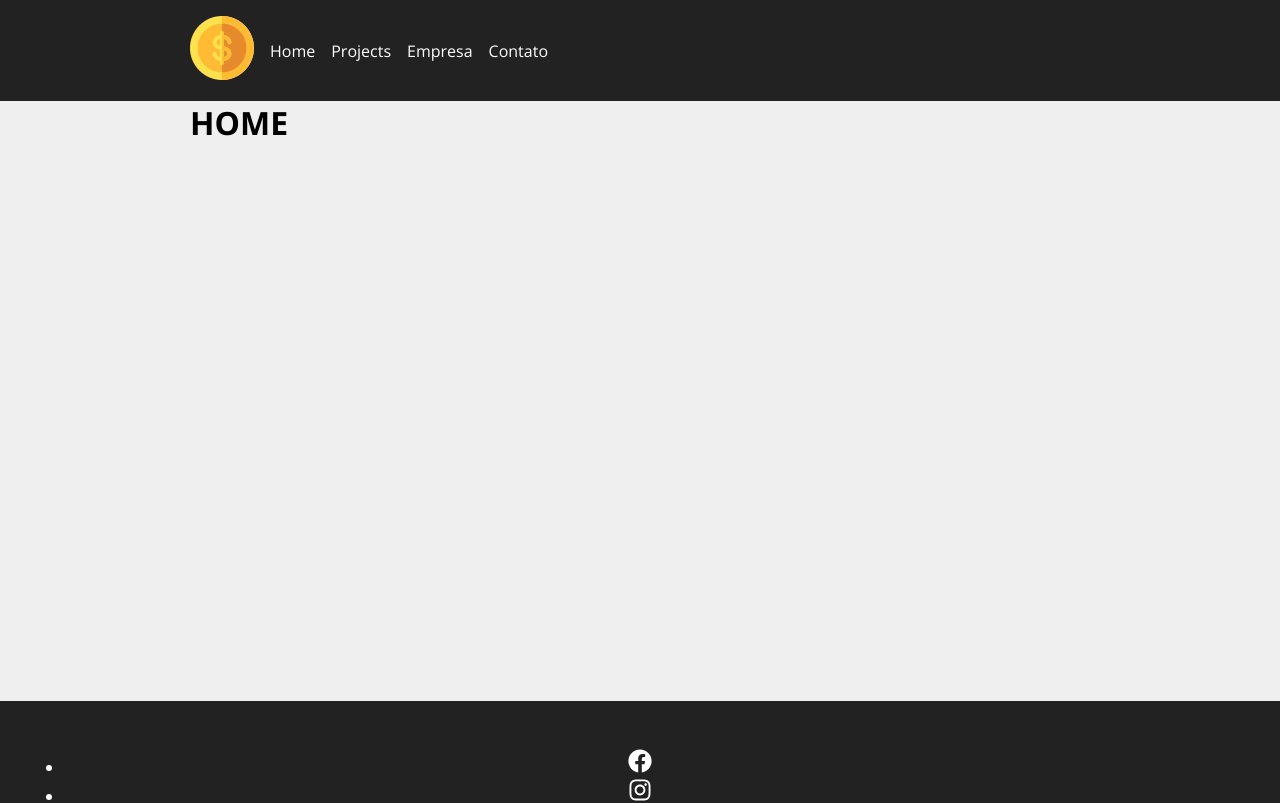
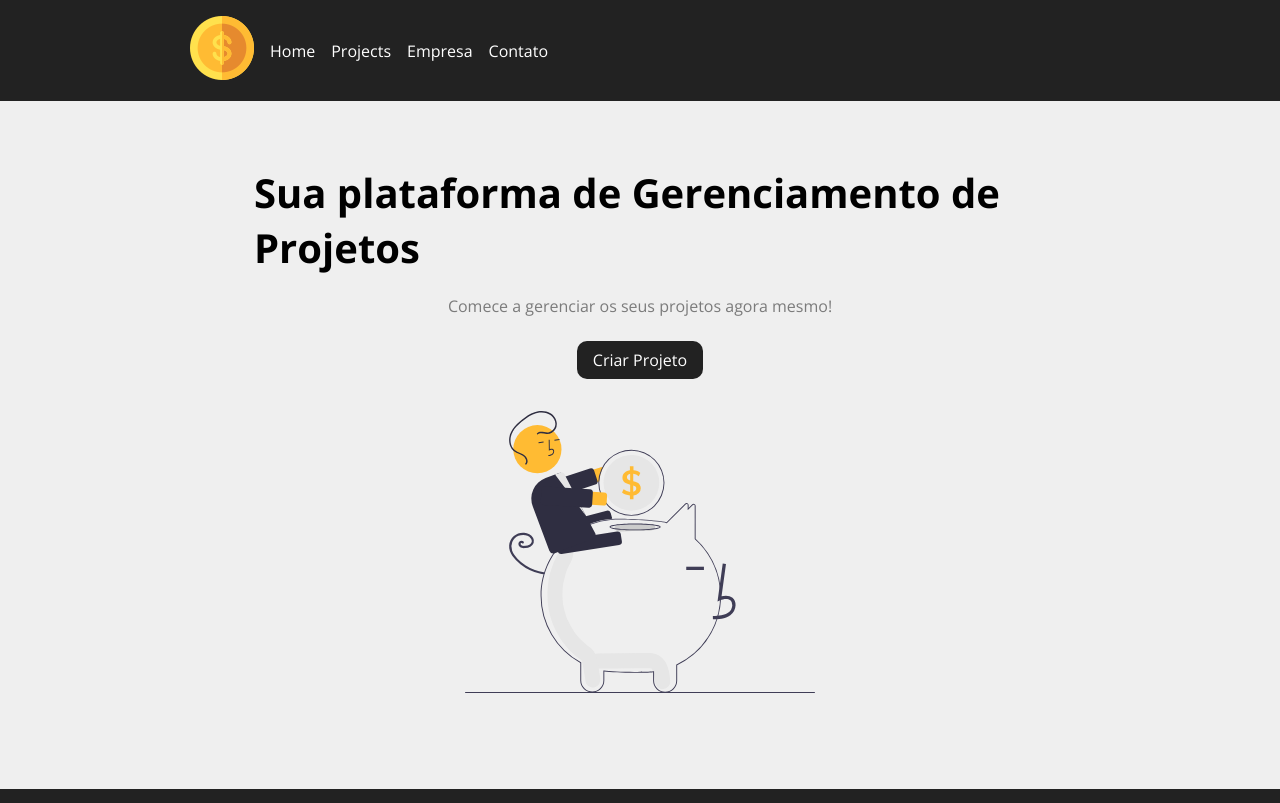
Before and after one commit to aldo-pereira22/gerenciamento-de-projetos, a React (Create React App) app: page / in a window 1280 px wide. Shown: the top 803 px of the page. Built offline with nearby package versions, Linux system fonts and the light colour scheme.

Commit message:
Página Home

```diff
--- a/src/App.jsx
+++ b/src/App.jsx
@@ -17,8 +17,7 @@
           <Route path="/" element={<Home />} />
           <Route path="/company" element={<Company />} />
           <Route path="/contact" element={<Contact />} />
-          <Route path="/projects" element={<Projects />} />
-
+          <Route path="/newprojects" element={<Projects />} />
         </Routes>
 
       </Container>
--- /dev/null
+++ b/src/components/layouts/LinkButton.jsx
@@ -0,0 +1,12 @@
+import { Link } from 'react-router-dom'
+import styles from './LinkButton.module.css'
+
+function LinkButton({to, text}) {
+    return (
+        <Link className={styles.btn} to={to} >
+            {text}
+        </Link>
+    )
+}
+
+export default LinkButton
--- /dev/null
+++ b/src/components/layouts/LinkButton.module.css
@@ -0,0 +1,13 @@
+.btn {
+    background-color: #222;
+    color: #FFF;
+    padding: 0.5em 1em;
+    text-decoration: none;
+    transition: 0.5s;
+    border-radius: 10px;
+}
+
+.btn:hover{
+    color: #FFBB33;
+
+}
--- a/src/components/layouts/NavBar.jsx
+++ b/src/components/layouts/NavBar.jsx
@@ -9,7 +9,7 @@
             <Container>
                 <ul className={styles.list} >
                     <li className={styles.item}>
-                        <Link to="/" > <img src={logo} alt="" /> </Link>
+                        <Link to="/" > <img src={logo} alt="" /></Link>
 
                     </li>
 
@@ -19,7 +19,7 @@
                     </li>
                     <li className={styles.item}  >
 
-                        <Link to="/projects" > Projects </Link>
+                        <Link to="/newprojects" > Projects </Link>
 
                     </li>
 
--- a/src/components/pages/Home.jsx
+++ b/src/components/pages/Home.jsx
@@ -1,5 +1,18 @@
-function Home(){
-    return <h1>HOME</h1>
+import styles from './Home.module.css'
+import savings from '../../img/savings.svg'
+import LinkButton from '../layouts/LinkButton'
+
+function Home() {
+    return (
+            <section className={styles.home_container} >
+                <h1>Sua plataforma de Gerenciamento de Projetos</h1>
+                <p> Comece a gerenciar os seus projetos agora mesmo!</p>
+                <LinkButton to="/newprojects" text="Criar Projeto" />
+                <img src={savings} alt="Costs" />
+
+            </section>
+
+        )
 }
 
 export default Home
--- /dev/null
+++ b/src/components/pages/Home.module.css
@@ -0,0 +1,31 @@
+.home_container{
+    width: 100%;
+    display: flex;
+    flex-direction: column;
+    align-items: center;
+    justify-content: center;
+    padding: 4em;
+}
+
+
+.home_container h1 {
+    font-size: 2.5em;
+    margin-bottom: .5em;
+}
+
+.home_container h1 span {
+    color: #FFBB33;
+    padding: 0 .2em;
+    background-color: #222;
+
+}
+
+.home_container p {
+    margin-bottom: 1.5em;
+    color: #7b7b7b;
+}
+
+.home_container img {
+    width: 350px;
+    margin: 2em 0 ;
+}
```
